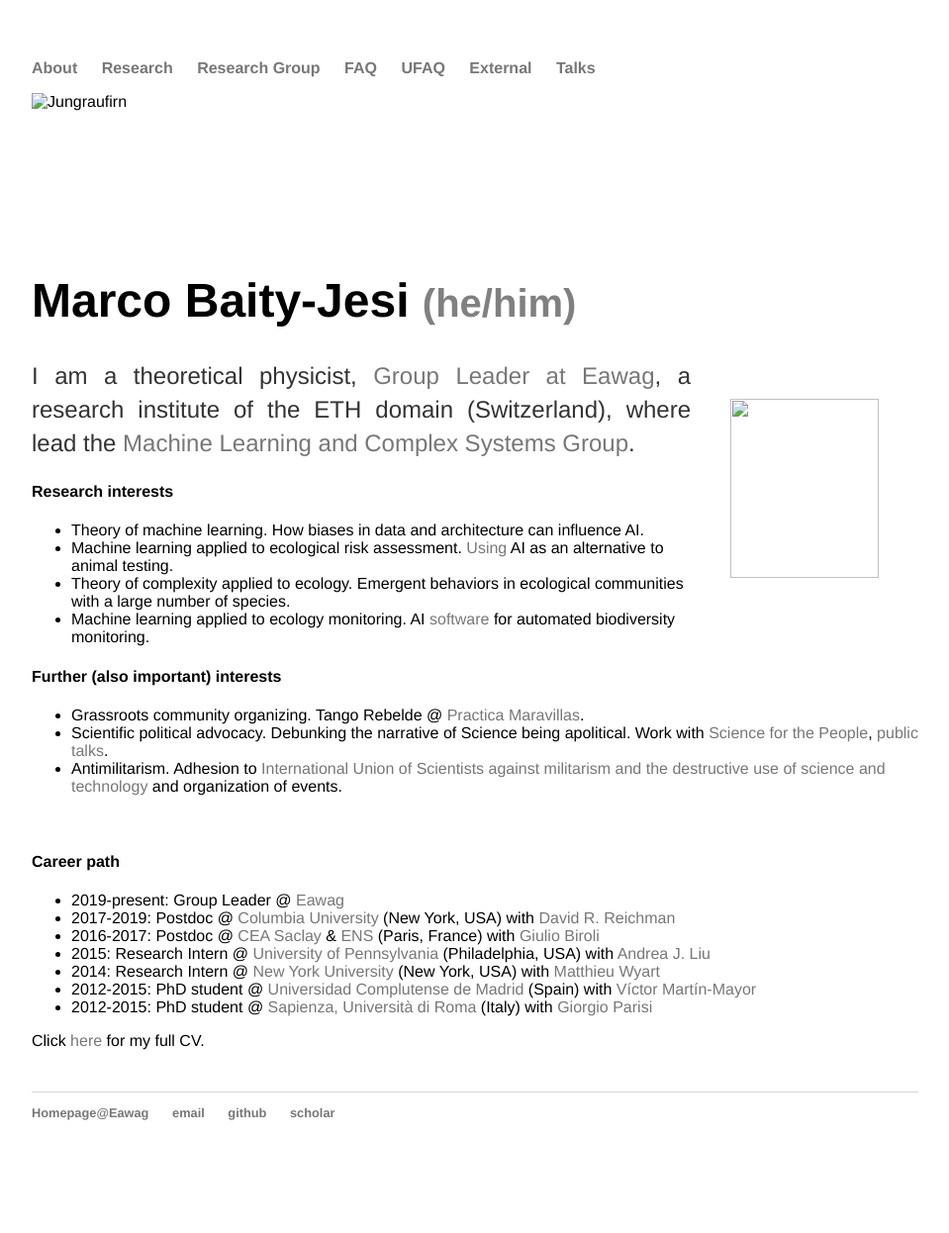
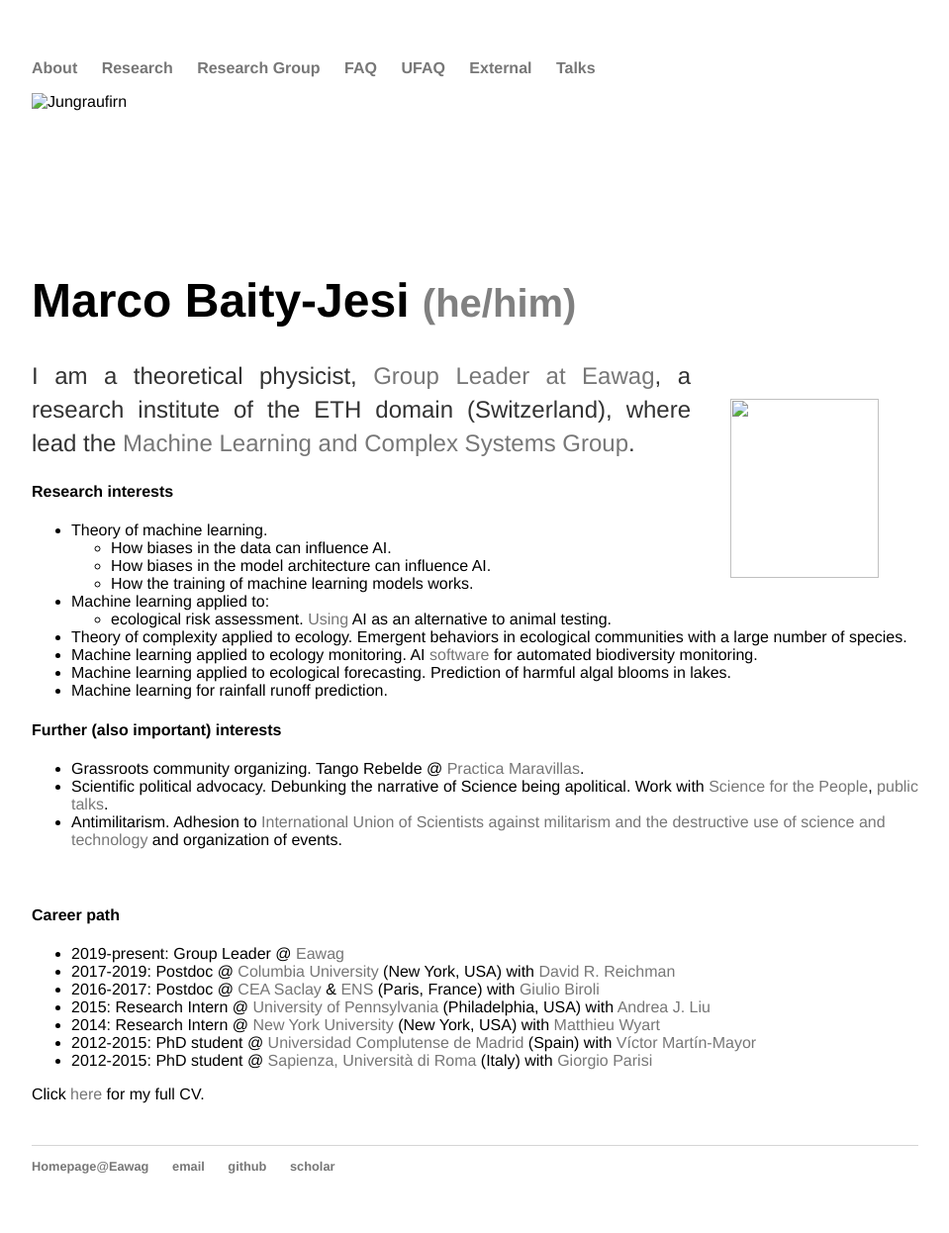
Before and after one commit to mbaityje/mbaityje.github.io, a Jekyll site: the page built from index.html, in a window 1280 px wide. Shown: the whole page at 99% size, without its empty margins (160-1119 px from the left). Built offline with Jekyll 4.4.1, drawn with Linux system fonts in a browser that asks for light colours; before the commit the page ends 1192 px from its top, so only the background shows below that.

Commit message:
Modifications to research interests

```diff
--- a/index.html
+++ b/index.html
@@ -17,11 +17,27 @@ title: Marco BAITY JESI - Group Leader @ Eawag
 	 		Research interests
 	 	</h4>
 	 	<ul>
-	 	<li>Theory of machine learning. How biases in data and architecture can influence AI.</li>
-	 	<li>Machine learning applied to ecological risk assessment. <a href="https://www.eawag.ch/de/info/portal/aktuelles/news/weniger-tierversuche-dank-maschinellem-lernen/">Using</a>  AI as an alternative to animal testing.</li>
+	 	<li>Theory of machine learning.
+	 		<ul>
+	 			<li>How biases in the data can influence AI.</li>
+	 			<li>How biases in the model architecture can influence AI.</li>
+	 			<li>How the training of machine learning models works.</li>
+			</ul>
+		<li>Machine learning applied to:
+			<ul>
+			 	<li>ecological risk assessment. <a href="https://www.eawag.ch/de/info/portal/aktuelles/news/weniger-tierversuche-dank-maschinellem-lernen/">Using</a>  AI as an alternative to animal testing.</li>
+
+			</ul>
+		</li>
+<!-- 	 		<ul>
+			</ul>
+ -->
+
+	 	</li>
 	 	<li>Theory of complexity applied to ecology. Emergent behaviors in ecological communities with a large number of species.</li>
 	 	<li>Machine learning applied to ecology monitoring. AI <a href="https://www.eawag.ch/de/info/portal/aktuelles/news/damit-moeglichst-kein-plankton-unerkannt-entwischt/">software</a> for automated biodiversity monitoring.</li>
-	 	<!-- <li>Machine learning applied to ecological forecasting. Prediction of harmful algal blooms in lakes.</li> -->
+	 	<li>Machine learning applied to ecological forecasting. Prediction of harmful algal blooms in lakes.</li>
+	 	<li>Machine learning for rainfall runoff prediction.</li>
 
 	 	</ul>
 
```
